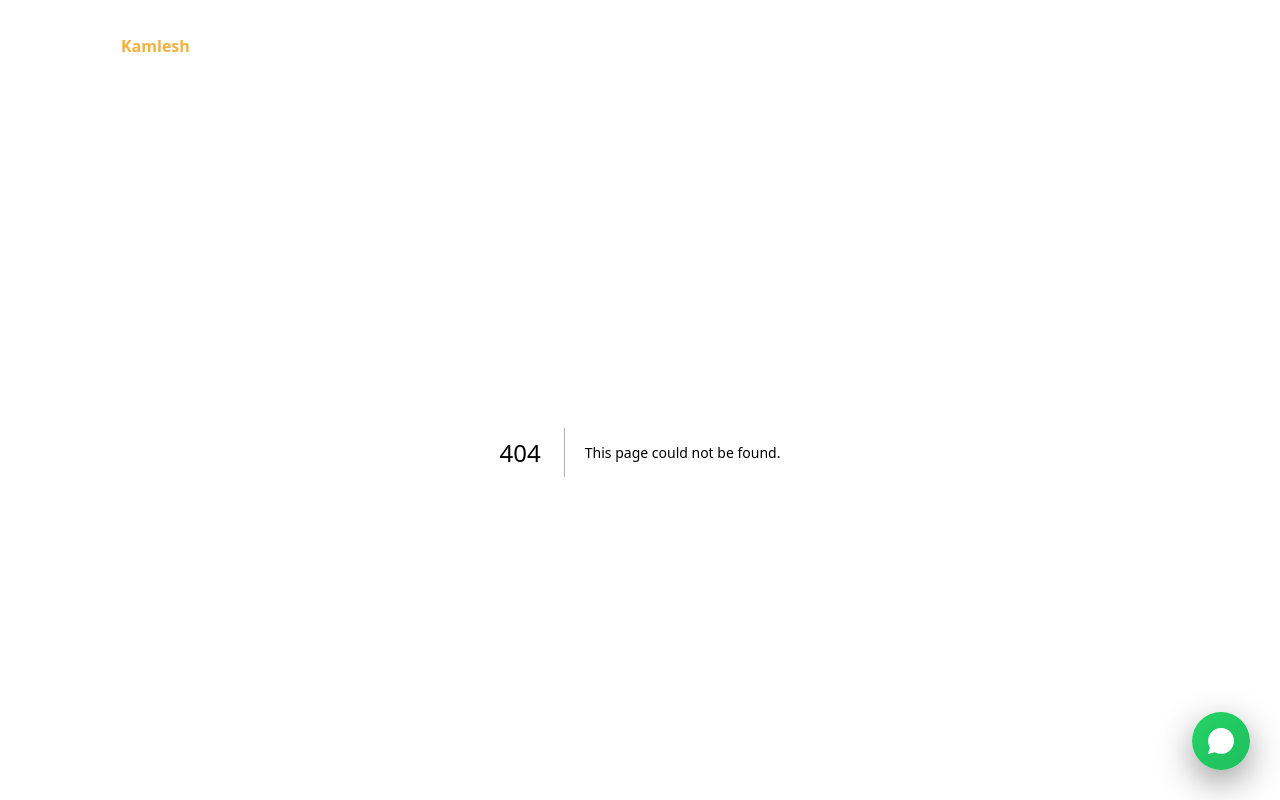
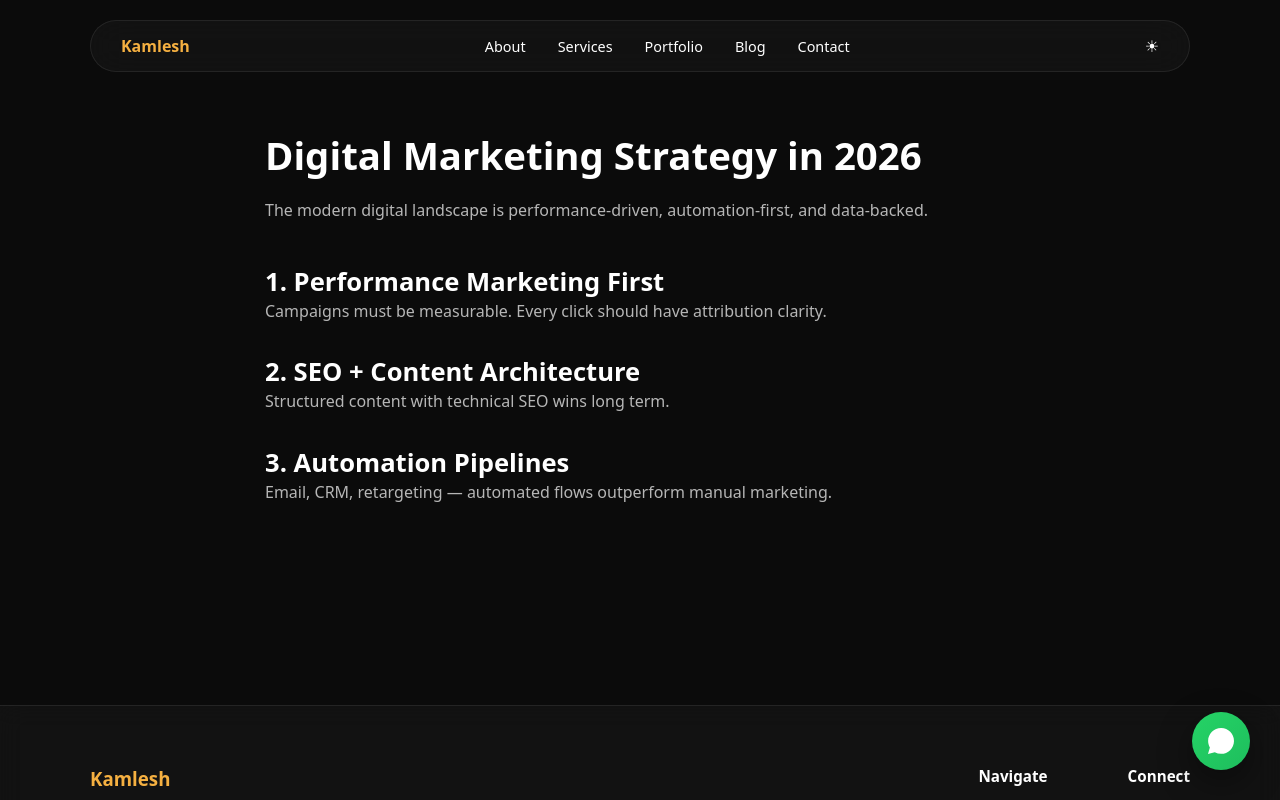
Before and after one commit to iamkamlesh18/freelanceportfolio, a Next.js app: page /freelanceportfolio/blog/digital-marketing in a window 1280 px wide. Before the commit this address had no page. Shown: the top 800 px of the page. Built offline with nearby package versions, Linux system fonts and the light colour scheme.

Commit message:
refactor: convert blog to static article structure

```diff
--- a/app/blog/Blog.module.css
+++ b/app/blog/Blog.module.css
@@ -1,3 +1,9 @@
+.wrapper {
+  text-align: center;
+  max-width: 900px;
+  margin: 0 auto;
+}
+
 .grid {
   margin-top: 40px;
   display: grid;
@@ -5,10 +11,12 @@
 }
 
 .card {
-  padding: 24px;
+  padding: 28px;
   border-radius: 14px;
   background: var(--glass-bg);
   border: 1px solid var(--border-soft);
+  text-decoration: none;
+  color: inherit;
   transition: 0.3s ease;
 }
 
@@ -16,3 +24,8 @@
   transform: translateY(-4px);
   border-color: var(--accent);
 }
+
+.card h2 {
+  font-size: 1.2rem;
+  margin-bottom: 8px;
+}
--- /dev/null
+++ b/app/blog/digital-marketing/page.tsx
@@ -0,0 +1,45 @@
+import type { Metadata } from "next";
+
+export const metadata: Metadata = {
+  title: "Digital Marketing Strategy in 2026",
+  description:
+    "Modern performance-driven digital marketing strategies explained.",
+};
+
+export default function DigitalMarketing() {
+  return (
+    <article className="section">
+      <div style={{ maxWidth: "750px", margin: "0 auto" }}>
+        <h1>Digital Marketing Strategy in 2026</h1>
+
+        <p style={{ marginTop: "20px" }}>
+          The modern digital landscape is performance-driven,
+          automation-first, and data-backed.
+        </p>
+
+        <h2 style={{ marginTop: "40px" }}>
+          1. Performance Marketing First
+        </h2>
+        <p>
+          Campaigns must be measurable. Every click should have
+          attribution clarity.
+        </p>
+
+        <h2 style={{ marginTop: "30px" }}>
+          2. SEO + Content Architecture
+        </h2>
+        <p>
+          Structured content with technical SEO wins long term.
+        </p>
+
+        <h2 style={{ marginTop: "30px" }}>
+          3. Automation Pipelines
+        </h2>
+        <p>
+          Email, CRM, retargeting — automated flows outperform
+          manual marketing.
+        </p>
+      </div>
+    </article>
+  );
+}
```
Also changed, not shown: app/blog/page.tsx (+13 -13 lines), app/blog/seo-fundamentals/page.tsx (added, +42 -0 lines).
